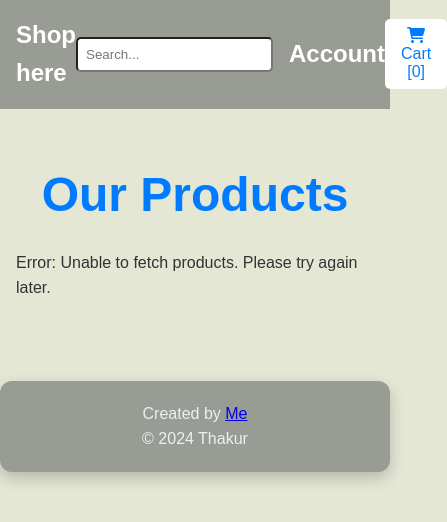
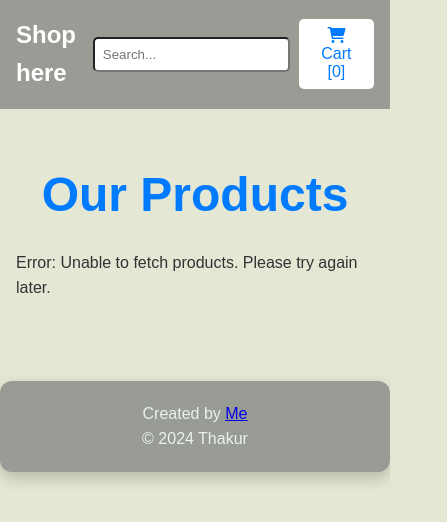
Before and after one commit to lord-rudra0/Agrowtein_WorkShop, a plain HTML site: page DAY 5/index.html in a window 390 px wide. Shown: the whole page, 447 px wide, since content can reach past the window. Drawn offline with Linux system fonts and the light colour scheme; no server answers.

Commit message:
complete

```diff
--- a/DAY 5/index.html
+++ b/DAY 5/index.html
@@ -13,7 +13,7 @@
     <header>
         <h1>Shop here</h1>
         <input type="search" id="search" class="search" placeholder="Search...">
-        <h1>Account</h1>
+        <!-- <a href="#"> <h1>Account</h1></a> -->
         <button class="cart-btn">
             <i class="fas fa-shopping-cart"></i> Cart
             <span class="cart-count">[0]</span>
--- a/DAY 5/styles.css
+++ b/DAY 5/styles.css
@@ -24,7 +24,8 @@ header {
 header input {
     padding: 0.5rem;
     border-radius: 5px;
-    margin-right: 1rem;
+    width: 20rem;
+    align-items: center;
 }
 
 header h1 {
@@ -37,7 +38,6 @@ header h1 {
     border: none;
     padding: 0.5rem 1rem;
     border-radius: 5px;
-    cursor: pointer;
     font-size: 1rem;
 }
 
@@ -144,6 +144,10 @@ main {
     .product {
         height: auto;
         padding: 1rem;
+    }
+
+    header input {
+        margin: 9px;
     }
 
     .img-container {
```
